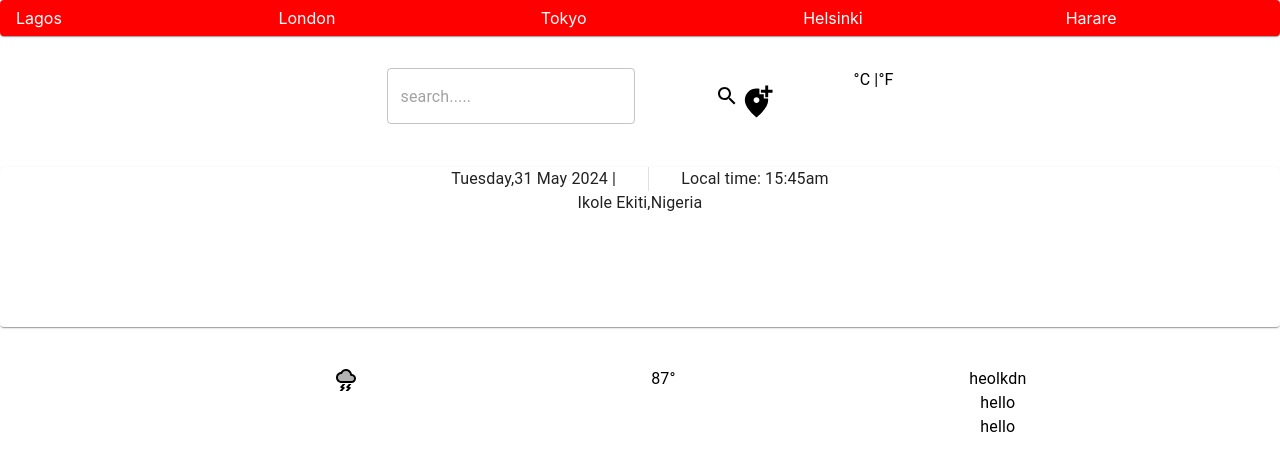
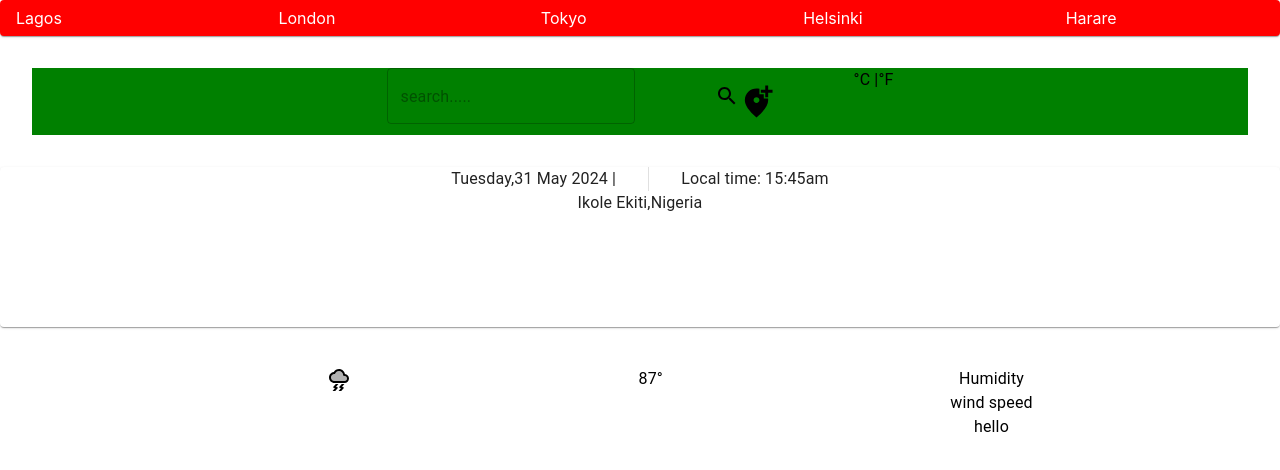
Before and after one commit to Codekazuki/weather-app, a React (Create React App) app: page / in a window 1280 px wide. Shown: the top 470 px of the page. Built offline with nearby package versions, Linux system fonts and the light colour scheme.

Commit message:
mui update

```diff
--- a/src/Buttons.js
+++ b/src/Buttons.js
@@ -6,7 +6,12 @@ import AddLocationAltIcon from "@mui/icons-material/AddLocationAlt";
 const Buttons = () => {
   return (
     <div>
-      <Stack direction='row' justifyContent='center' margin=' 2rem '>
+      <Stack
+        direction='row'
+        justifyContent='center'
+        margin=' 2rem '
+        backgroundColor='green'
+      >
         <Stack direction='row'>
           <TextField placeholder='search.....' />
 
--- a/src/Details.js
+++ b/src/Details.js
@@ -14,8 +14,8 @@ const Details = () => {
         <ThunderstormTwoToneIcon />
         <Typography>87°</Typography>
         <Stack>
-          <Typography>heolkdn</Typography>
-          <Typography>hello</Typography>
+          <Typography>Humidity</Typography>
+          <Typography>wind speed</Typography>
           <Typography>hello</Typography>
         </Stack>
       </Stack>
```
